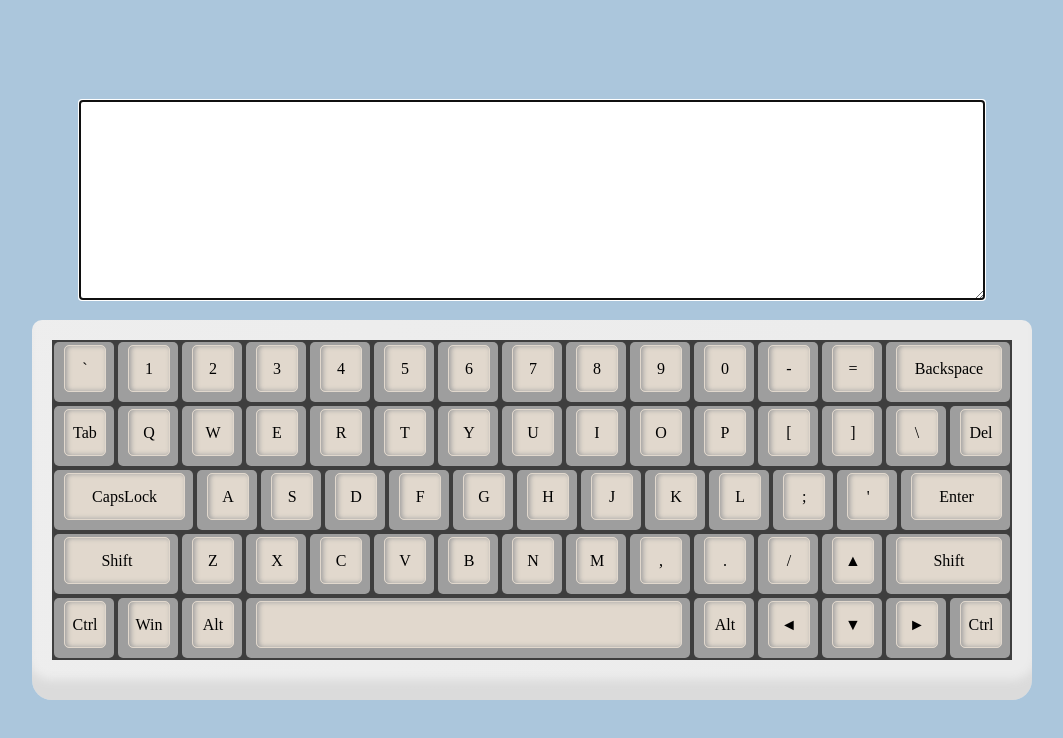
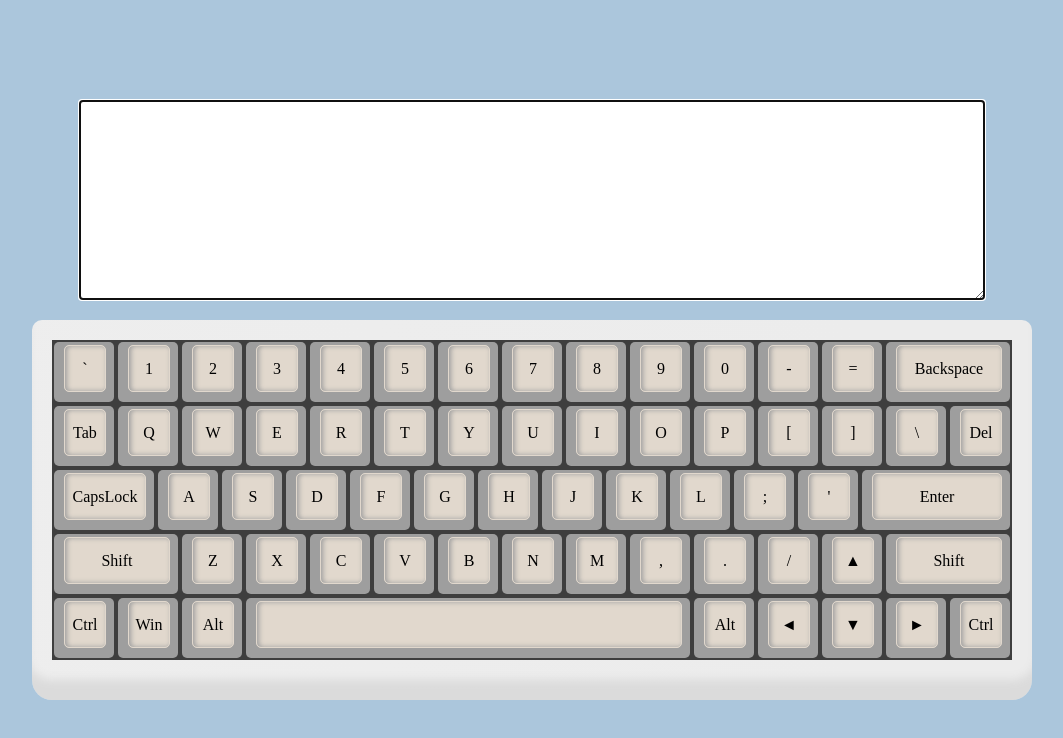
Before and after one commit to Kuljeanne/virtual-keyboard, a website built with webpack: page src/index.html in a window 1280 px wide. Shown: the whole page, without its empty margins (108-1171 px from the left). Built offline with nearby package versions, Linux system fonts and the light colour scheme.

Commit message:
fix: change capslocl width

```diff
--- a/src/components/keyboard/_keyboard.scss
+++ b/src/components/keyboard/_keyboard.scss
@@ -26,4 +26,8 @@
     flex-grow: 1;
   }
 
+  .capslock{
+    max-width: 100px;
+  }
+
 }
```
